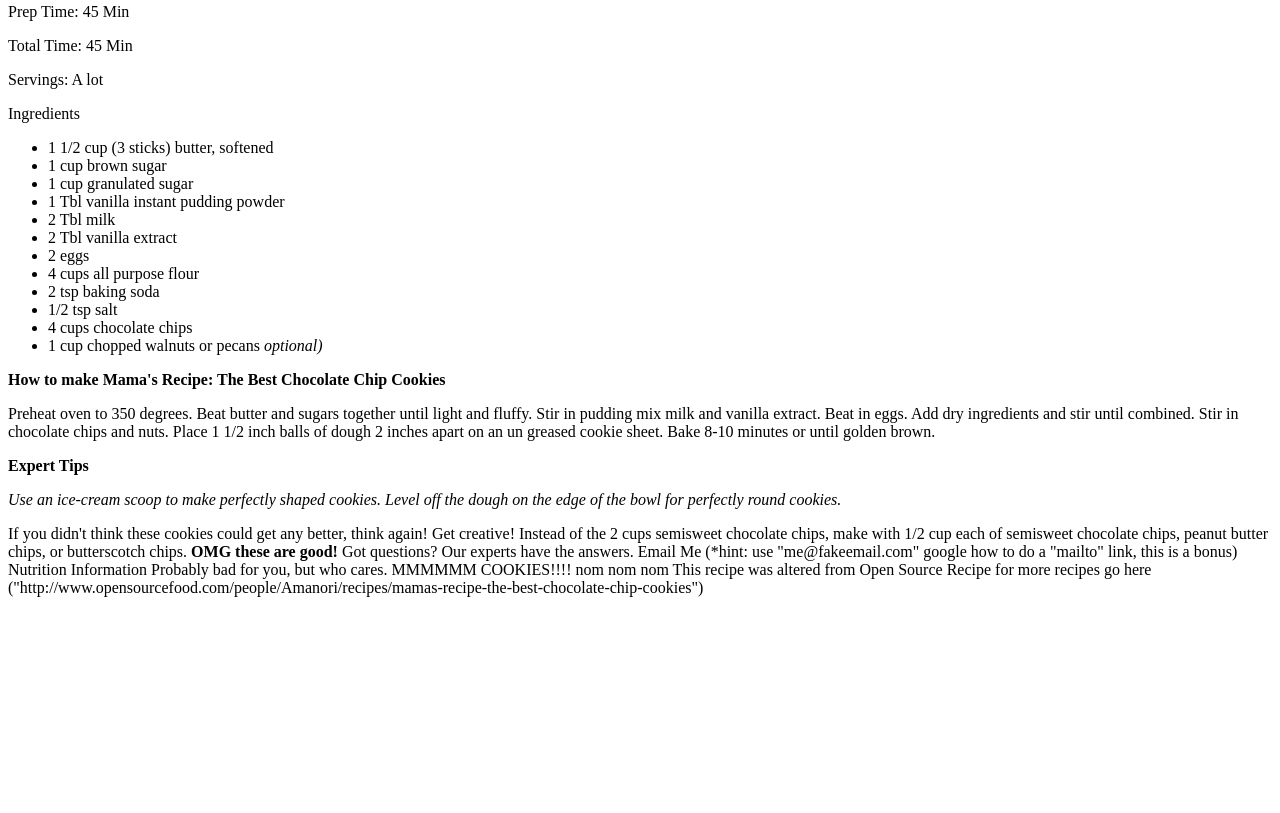
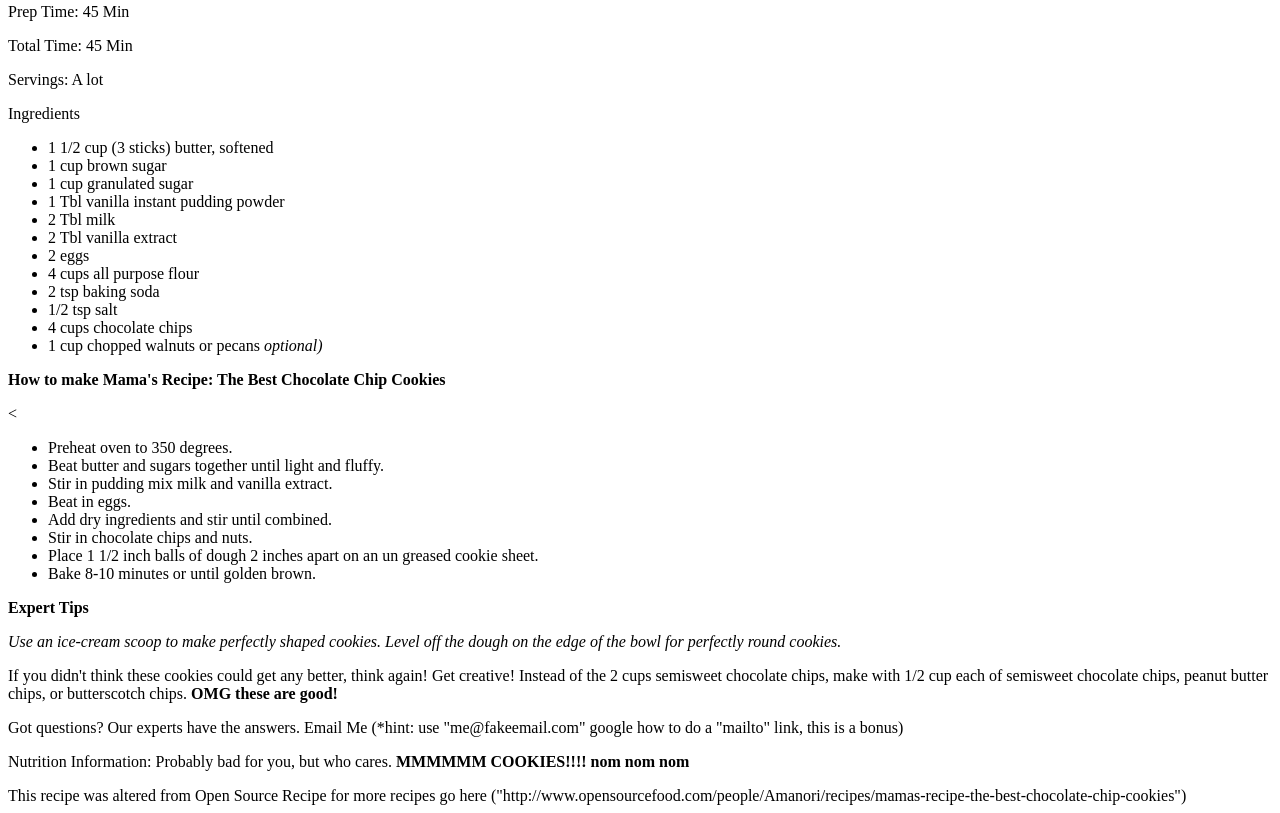
Before and after one commit to lilly-fisher/fewd1121, a plain HTML site: page class01/cookie-recipe/copy.html in a window 1280 px wide. Shown: the part 589-1402 px from the top of the page. Before the commit the page ends 1194 px from the top, so only its background shows below. Drawn offline with Linux system fonts and the light colour scheme.

Commit message:
html edits

```diff
--- a/class01/cookie-recipe/copy.html
+++ b/class01/cookie-recipe/copy.html
@@ -42,24 +42,26 @@
 
 
 <p><b>How to make Mama's Recipe: The Best Chocolate Chip Cookies</b></p>
-	Preheat oven to 350 degrees.
-	Beat butter and sugars together until light and fluffy.
-	Stir in pudding mix milk and vanilla extract.
-	Beat in eggs.
-	Add dry ingredients and stir until combined.
-	Stir in chocolate chips and nuts.
-	Place 1 1/2 inch balls of dough 2 inches apart on an un greased cookie sheet.
-	Bake 8-10 minutes or until golden brown.
+	<<ul>
+	<li>Preheat oven to 350 degrees.</li>
+	<li>Beat butter and sugars together until light and fluffy.</li>
+	<li>Stir in pudding mix milk and vanilla extract.</li>
+	<li>Beat in eggs.</li>
+	<li>Add dry ingredients and stir until combined.</li>
+	<li>Stir in chocolate chips and nuts.</li>
+	<li>Place 1 1/2 inch balls of dough 2 inches apart on an un greased cookie sheet.</li>
+	<li>Bake 8-10 minutes or until golden brown.</li>
+	</ul>
+
 
 <p><b>Expert Tips</b></p>
 
 <p><i>Use an ice-cream scoop to make perfectly shaped cookies. Level off the dough on the edge of the bowl for perfectly round cookies.</i></p>
 
-If you didn't think these cookies could get any better, think again! Get creative! Instead of the 2 cups semisweet chocolate chips, make with 1/2 cup each of semisweet chocolate chips, peanut butter chips, or butterscotch chips. <b>OMG these are good!</b>
+<p> If you didn't think these cookies could get any better, think again! Get creative! Instead of the 2 cups semisweet chocolate chips, make with 1/2 cup each of semisweet chocolate chips, peanut butter chips, or butterscotch chips. <b>OMG these are good!</b></p>
 
 Got questions? Our experts have the answers. Email Me (*hint: use "me@fakeemail.com" google how to do a "mailto" link, this is a bonus)
 
-Nutrition Information
-Probably bad for you, but who cares. MMMMMM COOKIES!!!! nom nom nom
+<p> Nutrition Information: Probably bad for you, but who cares. <b> MMMMMM COOKIES!!!! nom nom nom</b></p>
 
 This recipe was altered from Open Source Recipe for more recipes go here ("http://www.opensourcefood.com/people/Amanori/recipes/mamas-recipe-the-best-chocolate-chip-cookies")
```
